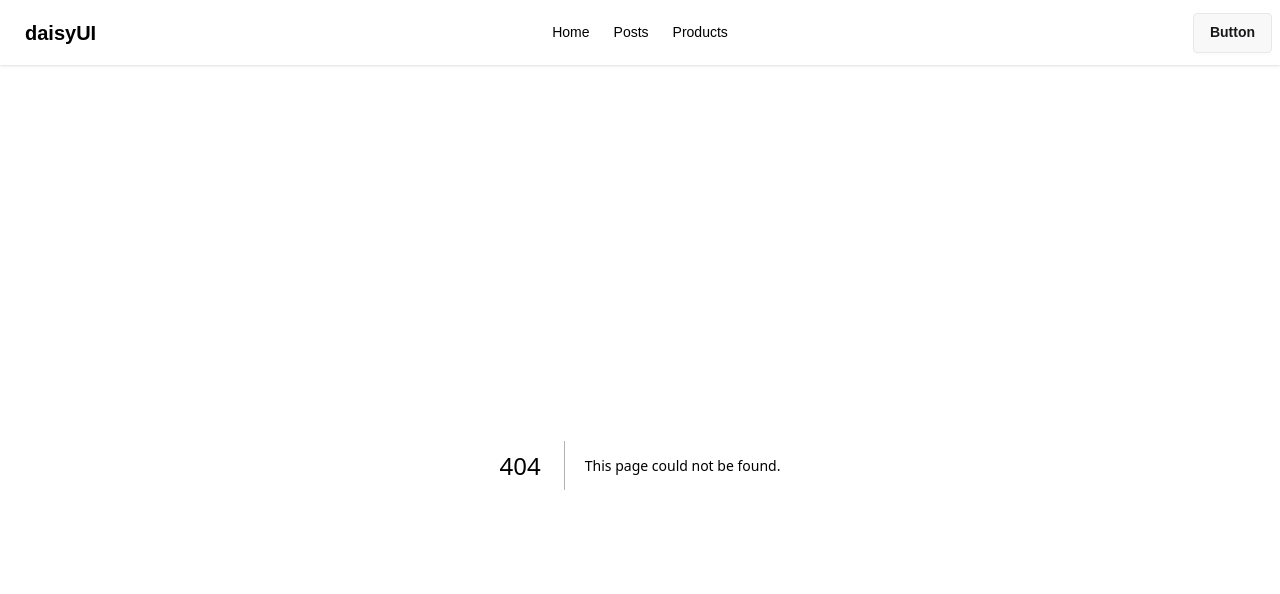
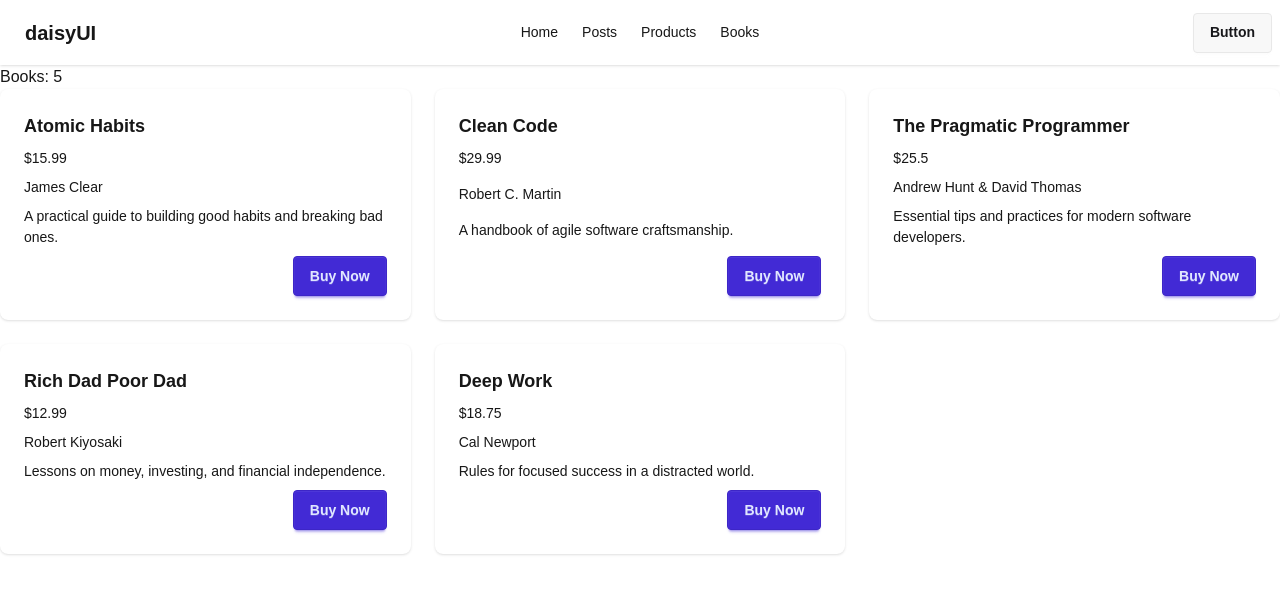
Before and after one commit to ashrafulhoda789/nextjs-advance-data-fetching-PH, a Next.js app: page /books in a window 1280 px wide. Before the commit this address had no page. Shown: the top 594 px of the page. Built offline with nearby package versions, Linux system fonts and the light colour scheme; data requests are answered from the project's data file.

Commit message:
understand SSG, and ISR

```diff
--- a/db.json
+++ b/db.json
@@ -2,7 +2,7 @@
   "products": [
     {
       "id": 1,
-      "name": "Wireless Headphones",
+      "name": "Wireless RGB Headphones",
       "price": 39.99,
       "category": "Electronics",
       "brand": "Sony",
@@ -24,7 +24,7 @@
     },
     {
       "id": 3,
-      "name": "Gaming Mouse",
+      "name": "Gaming Wireless Mouse",
       "price": 29.99,
       "category": "Accessories",
       "brand": "Logitech",
@@ -55,5 +55,62 @@
       "description": "Durable backpack with padded laptop compartment.",
       "image": "https://via.placeholder.com/150"
     }
+  ],
+  "books": [
+    {
+      "id": 1,
+      "title": "Atomic Habits",
+      "author": "James Clear",
+      "price": 15.99,
+      "category": "Self Development",
+      "rating": 4.8,
+      "stock": 20,
+      "description": "A practical guide to building good habits and breaking bad ones.",
+      "image": "https://via.placeholder.com/150"
+    },
+    {
+      "id": 2,
+      "title": "Clean Code",
+      "author": "Robert C. Martin",
+      "price": 29.99,
+      "category": "Programming",
+      "rating": 4.7,
+      "stock": 12,
+      "description": "A handbook of agile software craftsmanship.",
+      "image": "https://via.placeholder.com/150"
+    },
+    {
+      "id": 3,
+      "title": "The Pragmatic Programmer",
+      "author": "Andrew Hunt & David Thomas",
+      "price": 25.50,
+      "category": "Programming",
+      "rating": 4.9,
+      "stock": 10,
+      "description": "Essential tips and practices for modern software developers.",
+      "image": "https://via.placeholder.com/150"
+    },
+    {
+      "id": 4,
+      "title": "Rich Dad Poor Dad",
+      "author": "Robert Kiyosaki",
+      "price": 12.99,
+      "category": "Finance",
+      "rating": 4.6,
+      "stock": 18,
+      "description": "Lessons on money, investing, and financial independence.",
+      "image": "https://via.placeholder.com/150"
+    },
+    {
+      "id": 5,
+      "title": "Deep Work",
+      "author": "Cal Newport",
+      "price": 18.75,
+      "category": "Productivity",
+      "rating": 4.7,
+      "stock": 14,
+      "description": "Rules for focused success in a distracted world.",
+      "image": "https://via.placeholder.com/150"
+    }
   ]
 }
--- /dev/null
+++ b/src/app/books/page.jsx
@@ -0,0 +1,26 @@
+import BookCard from "@/components/BookCard";
+
+/**
+ * cache: no-store -> It will fetch the data on every request, and it will not cache the data. SSR
+ * cache: force-cache -> It will cache the data, and it will not fetch the data on every request. SSG
+ * revalidate: 20 -> It will cache the data for 20 seconds, and it will fetch the data after 20 seconds. ISR
+ */
+
+
+const BooksPage = async() => {
+
+    const res = await fetch('http://localhost:5000/books', {cache: 'no-store'});
+    const books = await res.json();
+    return (
+        <div>
+            <h2>Books: {books.length}</h2>
+            <div className="container mx-auto  grid grid-cols-1 md:grid-cols-3 gap-6">
+                {
+                    books.map(book => <BookCard key={book.id} book={book}></BookCard>)
+                }
+            </div>
+        </div>
+    );
+};
+
+export default BooksPage;
--- a/src/app/products/page.jsx
+++ b/src/app/products/page.jsx
@@ -1,7 +1,8 @@
 import Product from "@/components/Product";
 
 const getProducts = async() =>{
-    const res = await fetch('http://localhost:5000/products', {cache: 'no-store'});
+    // const res = await fetch('http://localhost:5000/products', {cache: 'no-store'});
+    const res = await fetch('http://localhost:5000/products', {next: {revalidate: 20}});
     return res.json();
 }
 
--- /dev/null
+++ b/src/components/BookCard.jsx
@@ -0,0 +1,21 @@
+
+
+const BookCard = ({ book }) => {
+    const {title, author, description, price} = book;
+    return (
+        <div className="card bg-base-100 card-md shadow-sm">
+            <div className="card-body">
+
+                <h2 className="card-title">{title}</h2>
+                <p>${price}</p>
+                <p>{author}</p>
+                <p>{description}</p>
+                <div className="justify-end card-actions">
+                    <button className="btn btn-primary">Buy Now</button>
+                </div>
+            </div>
+        </div>
+    );
+};
+
+export default BookCard;
--- a/src/components/Header.jsx
+++ b/src/components/Header.jsx
@@ -7,6 +7,7 @@
         <li><Link href={'/'}>Home</Link></li>
         <li><Link href={'/posts'}>Posts</Link></li>
         <li><Link href={'/products'}>Products</Link></li>
+        <li><Link href={'/books'}>Books</Link></li>
 
     </>
 
```
